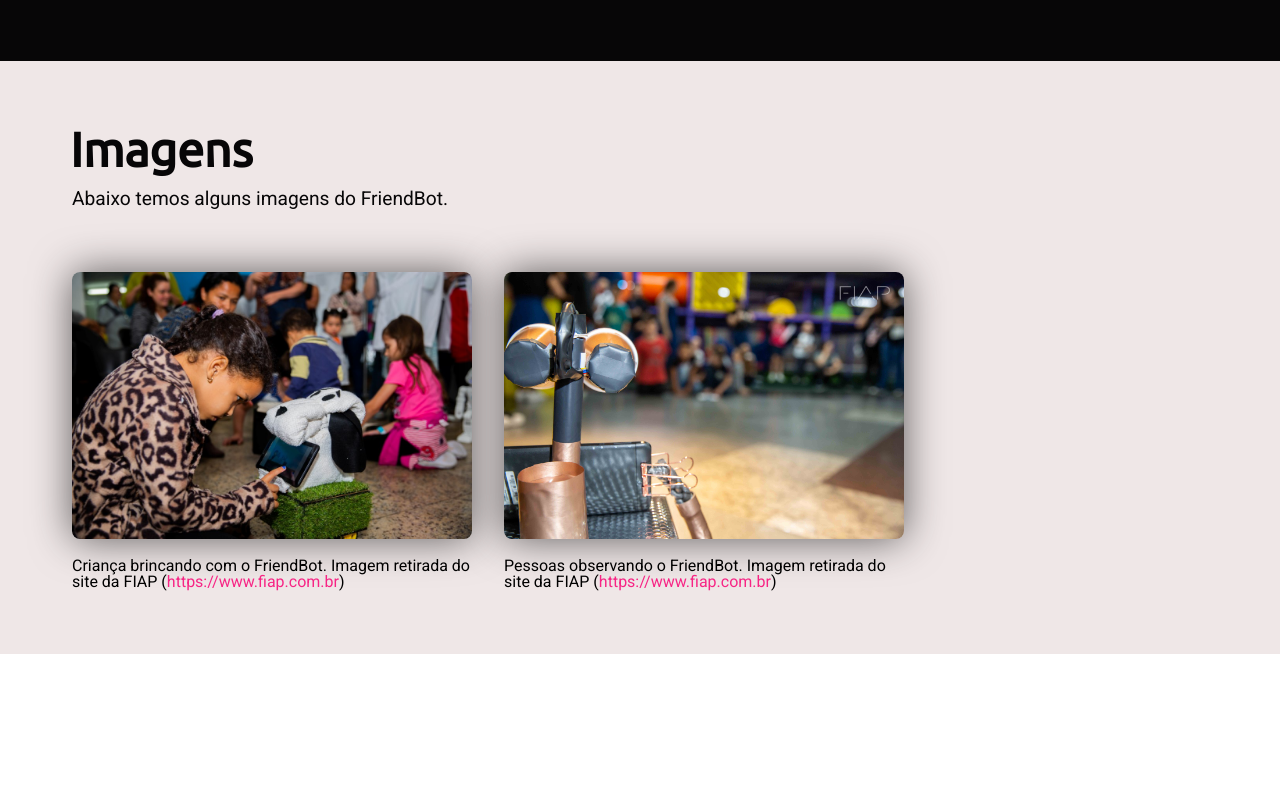
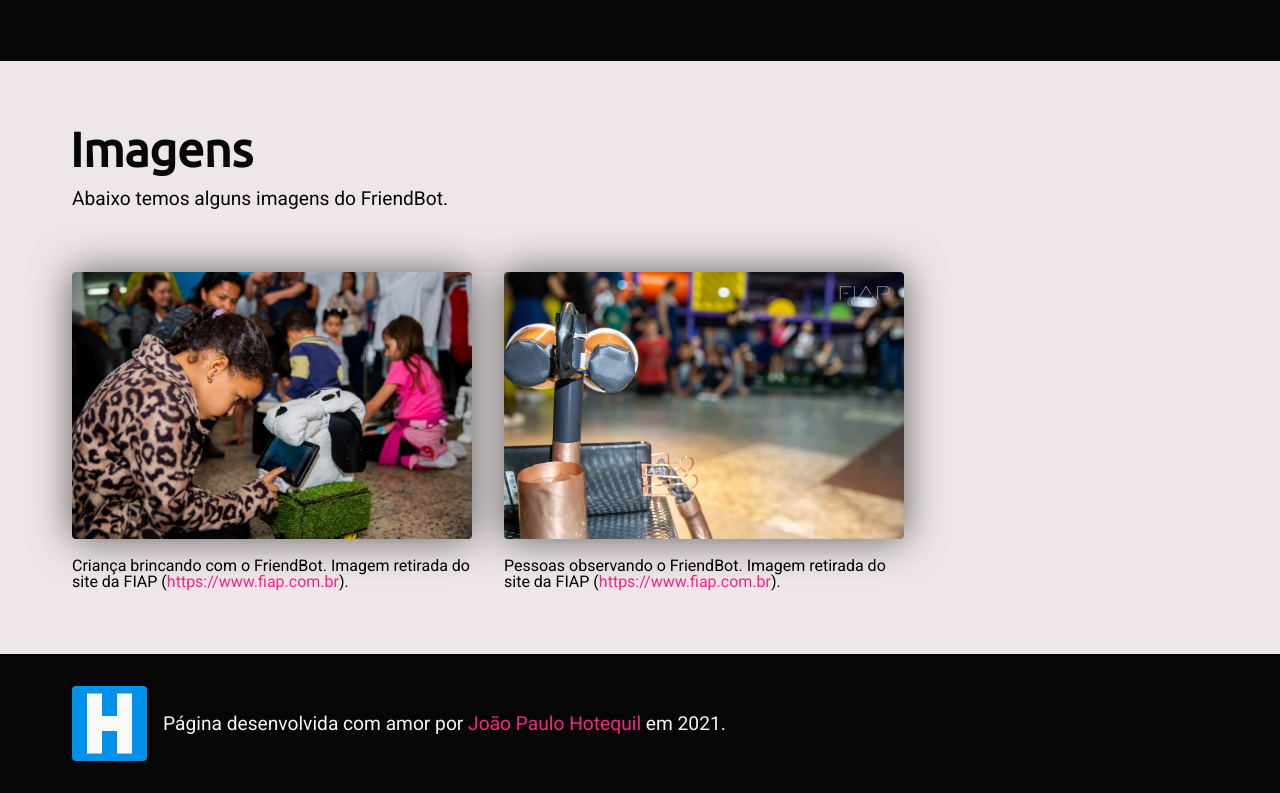
Before and after one commit to hotequil/fiap-friend-bot-web-page, a plain HTML site: page index.html in a window 1280 px wide. Shown: the part 1547-2340 px from the top of the page. Before the commit the page ends 2201 px from the top, so only its background shows below. Drawn offline with Linux system fonts and the light colour scheme.

Commit message:
feita parte do footer

```diff
--- a/index.html
+++ b/index.html
@@ -72,8 +72,8 @@
                             <h2 class="home__subtitle">Montagem</h2>
                             <p class="home__word">Abaixo temos alguns exemplos da montagem do FriendBot.</p>
                             <div class="home__videos">
-                                <iframe class="home__video" src="https://www.youtube.com/embed/l8bAqIgMgDg?rel=0&modestbranding=1&listType=playlist&color=white&showinfo=0" allow="accelerometer; clipboard-write; encrypted-media; gyroscope" allowfullscreen></iframe>
-                                <iframe class="home__video" src="https://www.youtube.com/embed/VC1umPkE4Zw?rel=0&modestbranding=1&listType=playlist&color=white&showinfo=0" allow="accelerometer; clipboard-write; encrypted-media; gyroscope" allowfullscreen></iframe>
+                                <iframe title="Primeiro vídeo da montagem do FriendBot" class="home__video" src="https://www.youtube.com/embed/VC1umPkE4Zw?rel=0&modestbranding=1&listType=playlist&color=white&showinfo=0" allow="accelerometer; clipboard-write; encrypted-media; gyroscope" allowfullscreen></iframe>
+                                <iframe title="Segundo vídeo da montagem do FriendBot" class="home__video" src="https://www.youtube.com/embed/l8bAqIgMgDg?rel=0&modestbranding=1&listType=playlist&color=white&showinfo=0" allow="accelerometer; clipboard-write; encrypted-media; gyroscope" allowfullscreen></iframe>
                             </div>
                         </div>
                     </article>
@@ -86,11 +86,11 @@
                             <div class="home__imgs">
                                 <figure class="home__fig">
                                     <img class="home__fig-img" src="imgs/kid-with-friendbot.webp" alt="Criança brincando com o FriendBot">
-                                    <figcaption class="home__figcapt">Criança brincando com o FriendBot. Imagem retirada do site da FIAP (<a href="https://www.fiap.com.br" class="link" target="_blank" rel="noopener">https://www.fiap.com.br</a>)</figcaption>
+                                    <figcaption class="home__figcapt">Criança brincando com o FriendBot. Imagem retirada do site da FIAP (<a href="https://www.fiap.com.br" class="link" target="_blank" rel="noopener">https://www.fiap.com.br</a>).</figcaption>
                                 </figure>
                                 <figure class="home__fig">
                                     <img class="home__fig-img" src="./imgs/people-and-friendbot.webp" alt="Pessoas observando o FriendBot">
-                                    <figcaption class="home__figcapt">Pessoas observando o FriendBot. Imagem retirada do site da FIAP (<a href="https://www.fiap.com.br" class="link" target="_blank" rel="noopener">https://www.fiap.com.br</a>)</figcaption>
+                                    <figcaption class="home__figcapt">Pessoas observando o FriendBot. Imagem retirada do site da FIAP (<a href="https://www.fiap.com.br" class="link" target="_blank" rel="noopener">https://www.fiap.com.br</a>).</figcaption>
                                 </figure>
                             </div>
                         </div>
@@ -98,8 +98,13 @@
                 </section>
             </div>
         </main>
-        <footer>
-            <section class="container"></section>
+        <footer class="footer">
+            <section class="bellow">
+                <div class="container bellow__content">
+                    <img class="bellow__img" src="./imgs/hotequil.webp" alt="Logo do João Paulo Hotequil">
+                    <p class="bellow__message">Página desenvolvida com amor por <a href="https://hotequil.tech" class="link" target="_blank" rel="noopener">João Paulo Hotequil</a> em 2021.</p>
+                </div>
+            </section>
         </footer>
     </body>
 </html>
--- /dev/null
+++ b/stylesheets/bellow.css
@@ -0,0 +1,23 @@
+.bellow{
+    background-color: var(--black);
+}
+
+.bellow .bellow__content{
+    --space-bellow: 2rem;
+
+    display: flex;
+    align-items: center;
+    padding-top: var(--space-bellow);
+    padding-bottom: var(--space-bellow);
+}
+
+.bellow__img{
+    width: 75px;
+    border-radius: var(--border-radius);
+}
+
+.bellow__message{
+    color: var(--white);
+    font-size: 1.2rem;
+    margin-left: 1rem;
+}
--- a/stylesheets/styles.css
+++ b/stylesheets/styles.css
@@ -1,7 +1,7 @@
 @import "./reset.css";
 @import "./variables.css";
 @import "./menu.css";
-@import "./footer.css";
+@import "./bellow.css";
 @import "./home.css";
 
 .body{
@@ -9,7 +9,7 @@
     font-family: 'Roboto', sans-serif;
 }
 
-.header{
+.header, .footer{
     width: 100%;
 }
 
@@ -31,6 +31,10 @@
     background-color: var(--black);
 }
 
+img{
+    pointer-events: none;
+}
+
 *{
     outline-color: var(--pink);
 }
--- a/stylesheets/variables.css
+++ b/stylesheets/variables.css
@@ -9,7 +9,7 @@
     --font-title: 'Ubuntu', sans-serif;
     --menu-height: 72px;
     --max-width: 1200px;
-    --border-radius: 8px;
+    --border-radius: 4px;
     --sapce: 4rem;
     --title-space: 16px;
     --gap: 2rem
```
Also changed, not shown: imgs/hotequil.webp (added), stylesheets/footer.css (deleted).
